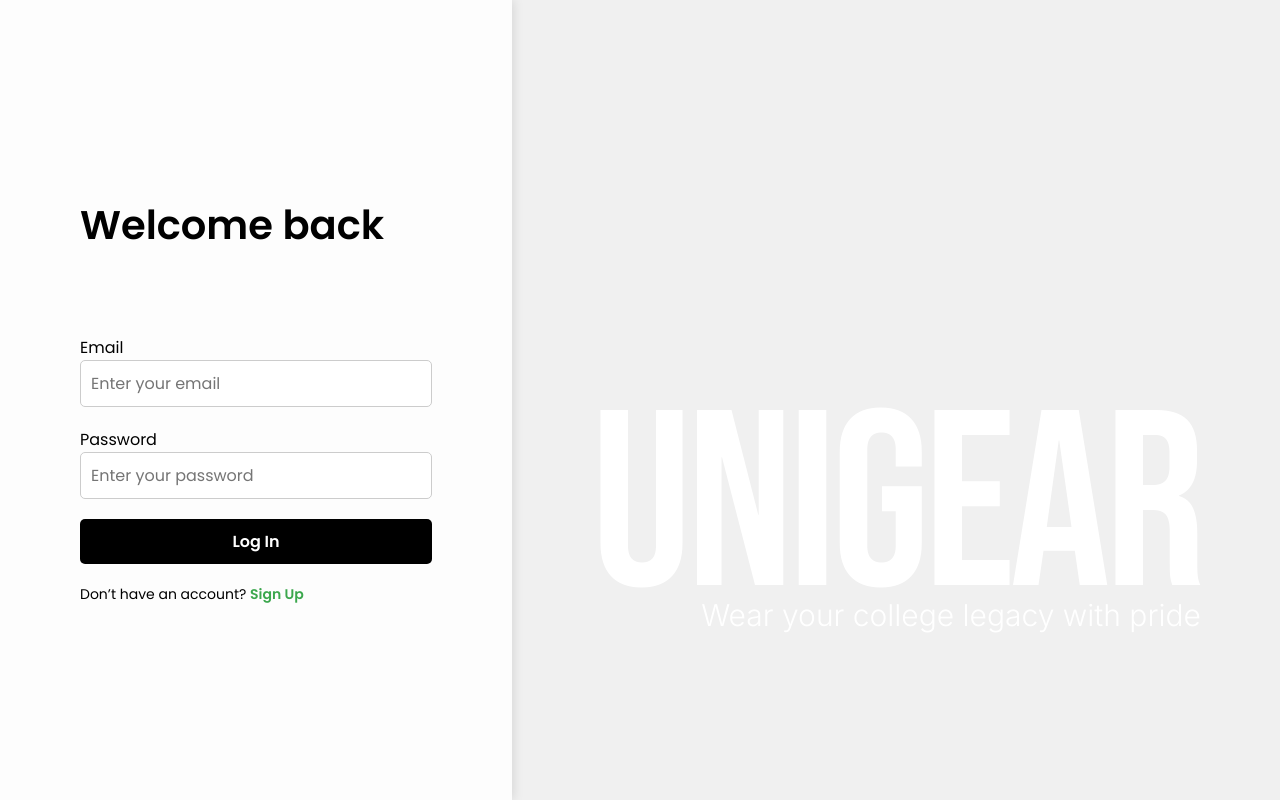
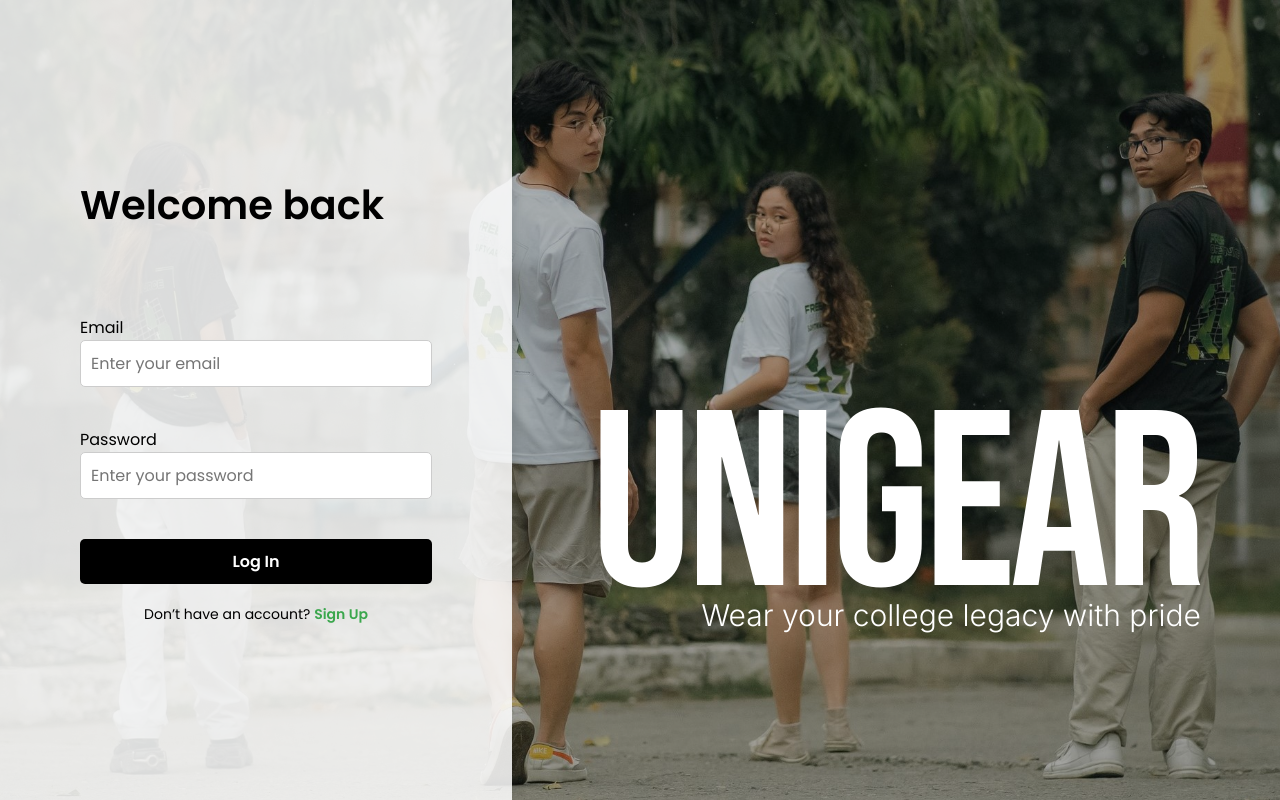
Before and after one commit to KishonShrill/UniGear, a Flask app: template app/templates/sign_in.html in a window 1280 px wide. Run offline with Flask 3, Linux system fonts and the light colour scheme; the template is opened without the code that fills it, so the values that code supplies are empty.

Commit message:
UNI-8 resolved comments and additional tweaks

```diff
--- a/app/routes/auth.py
+++ b/app/routes/auth.py
@@ -4,7 +4,8 @@
 
 @auth_bp.route('/sign-in')
 def sign_in():
-  ...
+  return render_template('sign_in.html')
+
 
 @auth_bp.route('/sign-up')
 def sign_up():
--- a/app/templates/components/macros.html
+++ b/app/templates/components/macros.html
@@ -9,7 +9,7 @@
     </div>
     <div class="nav-links">
         <a href="#">Sign Up</a>
-        <a href="#">Log In</a>
+        <a href="{{ url_for('website.product_new') }}">Log In</a>
     </div>
 </header>
 {% endmacro %}
--- a/app/templates/sign_in.html
+++ b/app/templates/sign_in.html
@@ -44,7 +44,7 @@
     .background-image {
       position: absolute;
       inset: 0;
-      background: url() center center/cover no-repeat; /* Background image URL needs to be added */
+      background: url("{{ url_for('static', filename='images/Landingpage.jpg') }}") center center/cover no-repeat; /* Background image URL needs to be added */
       z-index: 1; /* Ensures the background is behind other elements */
       filter: brightness(0.7); /* Darkens the background image */
     }
@@ -73,7 +73,7 @@
     form {
       display: flex;
       flex-direction: column;
-      gap: 20px;
+      gap: 40px;
     }
 
     /* Styling for individual form fields */
@@ -105,6 +105,8 @@
       margin-top: 20px;
       font-size: 14px;
       color: #000; /* Black text color */
+      width: 100%;
+      text-align: center;
     }
 
     .signup-link a {
@@ -193,7 +195,7 @@
     <!-- Left section with login form -->
     <div class="left-section">
       <h1>Welcome back</h1> <!-- Heading for login section -->
-      <form>
+      <form id="login-form" method="POST" action="{{ url_for('auth.sign_in') }}">
         <!-- Email input field -->
         <div class="form-group">
           <label for="email">Email</label>
@@ -208,13 +210,13 @@
 
         <!-- Submit button for login -->
         <div class="form-group">
-          <input type="submit" value="Log In">
+          <input name="submit" type="submit" value="Log In">
         </div>
       </form>
 
       <!-- Sign-up link for new users -->
       <div class="signup-link">
-        Don’t have an account? <a href="#">Sign Up</a>
+        Don’t have an account? <a href="{{ url_for('auth.sign_in') }}">Sign Up</a>
       </div>
     </div>
 
```
